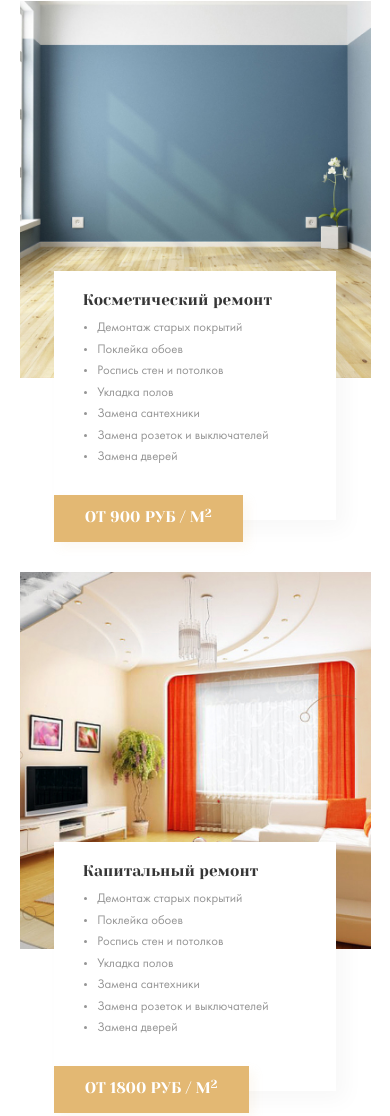
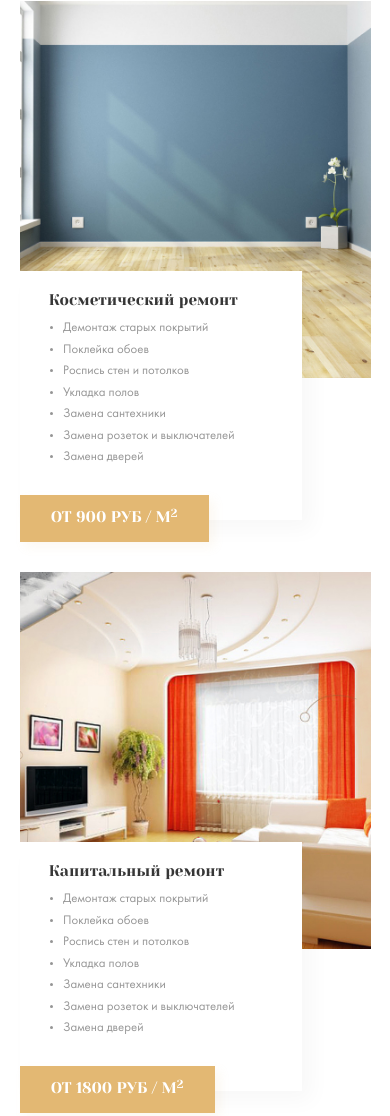
Before and after one commit to Elektrofuxia/repair-design, a website: page index.html in a window 390 px wide. Shown: the part 1048-2164 px from the top of the page. Drawn offline with Linux system fonts and the light colour scheme; files whose address does not match are found by name.

Commit message:
feat: degenerated on the left card text

```diff
--- a/sass/_media.sass
+++ b/sass/_media.sass
@@ -51,6 +51,8 @@
   &__card
    margin-bottom: 4.29rem
  .card
+  &__text
+   margin-left: 0
   &__title
    max-width: none
 @media screen and ( max-width: 576px )
```
Also changed, not shown: css/style.css.
